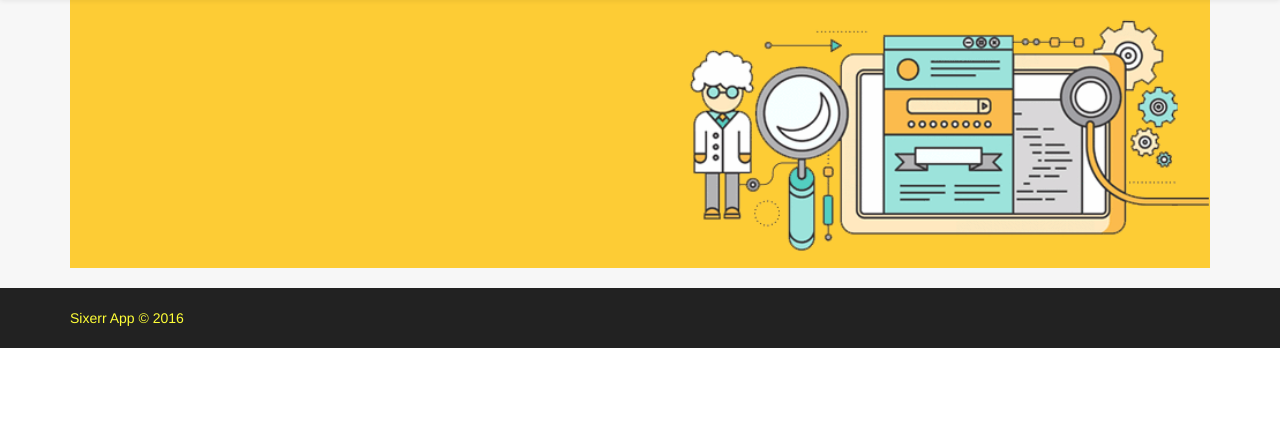
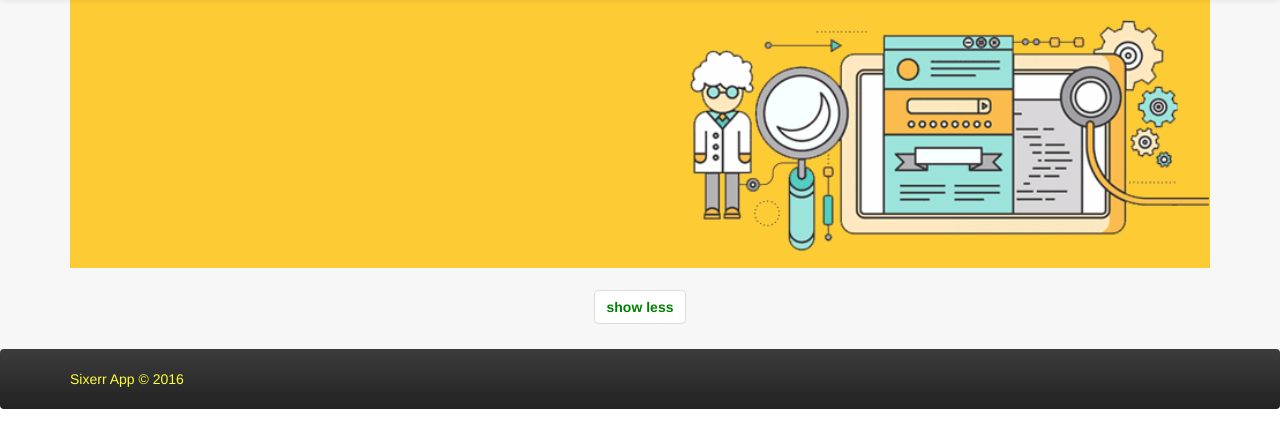
Before and after one commit to SophieYLiu/django_sixerr, a Django app: template sixerrapp/templates/home.html in a window 1280 px wide. Shown: the part 81-529 px from the top of the page. Run offline with Django 3.2, Linux system fonts and the light colour scheme; the template is opened without the code that fills it, so the values that code supplies are empty; some libraries are stand-ins or nearby versions.

Commit message:
add show all and show less button

```diff
--- a/sixerrapp/templates/base.html
+++ b/sixerrapp/templates/base.html
@@ -101,7 +101,7 @@
 		</div>
 	</div>
 
-	<footer id="footer" style="background-color:#222;">
+	<footer id="footer" class="navbar-inverse" style="background-color:#222;">
 		<div class="container">
 			<span style="color:#FFFF37">Sixerr App &copy; 2016</span>
 		</div>
--- a/sixerrapp/templates/home.html
+++ b/sixerrapp/templates/home.html
@@ -47,8 +47,17 @@
 				    {% else %}
 				    	<li class="disabled"><span>&raquo;</span></li>
 				    {% endif %}
+				    <li><a href="{% url 'home_all' %}" style="color:green"><b>show all gigs</b></a></li>
 				</ul>
 			</div>
+
+		{% else %}
+			<div class="text-center">
+				<ul class="pagination" style="margin-top:2px;">
+					<li><a href="/" style="color:green"><b>show less</b></a></li>
+				</ul>
+			</div>
+
 		{% endif %}
 
 {% endblock %}
--- a/sixerrapp/urls.py
+++ b/sixerrapp/urls.py
@@ -3,6 +3,7 @@ from sixerrapp import views
 
 urlpatterns = [
 	url(r'^$', views.home, name='home'),
+    url(r'^home_all/$', views.home_all, name='home_all'),
     url(r'^gig_detail/(?P<id>[0-9]+)/$', views.gig_detail, name='gig_detail'),
     url(r'^my_gigs/$', views.my_gigs, name='my_gigs'),
     url(r'^create_gig/$', views.create_gig, name='create_gig'),
```
Also changed, not shown: sixerrapp/views.py (+16 -2 lines).
